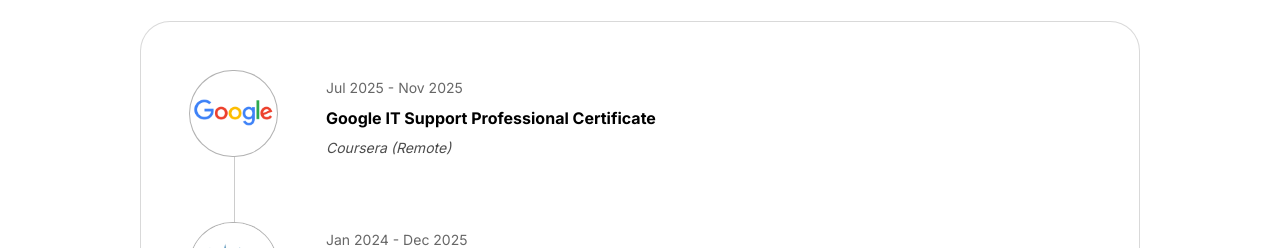
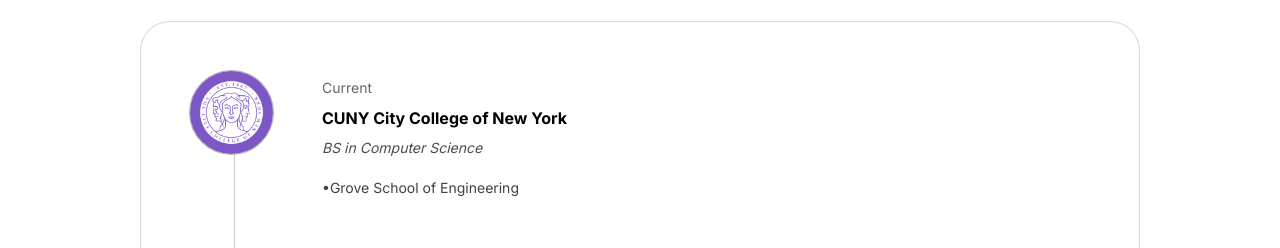
Before and after one commit to 10xdaemon/serverless-web-arch, a React (Vite) app: page / in a window 1280 px wide. Both pictures are taken after a click on the button "education". Shown: the part 1284-1532 px from the top of the page. Built offline with nearby package versions, Linux system fonts and the light colour scheme; no server answers.

Commit message:
added ccny to schools

```diff
--- a/client/components/ExperienceSection.tsx
+++ b/client/components/ExperienceSection.tsx
@@ -62,6 +62,15 @@ const experiences: ExperienceItem[] = [
 
 // Education data - academic history with degrees and honors
 const education: EducationItem[] = [
+  {
+    logo: "/assets/ccny_icon_v2.png",
+    dateRange: "Current",
+    school: "CUNY City College of New York",
+    degree: "BS in Computer Science",
+    bullets: [
+      "•Grove School of Engineering",
+    ],
+  },
   {
     logo: "/assets/Google High Resolution Flat Logo - 2000x2000.png",
     dateRange: "Jul 2025 - Nov 2025",
@@ -191,7 +200,7 @@ export default function ExperienceSection() {
               {education.map((edu, index) => (
                 <div key={index} className="flex gap-4 md:gap-8 lg:gap-12">
                   {/* Logo */}
-                  <div className="w-9 h-9 md:w-16 md:h-16 lg:w-[89px] lg:h-[87px] rounded-full border boarder-md:boarder-2 lg:boarder-2 border-foreground/30 dark:border-foreground/30 overflow-hidden flex-shrink-0 bg-background dark:bg-background transition-colors duration-300">
+                  <div className="w-9 h-9 md:w-16 md:h-16 lg:w-[85px] lg:h-[85px] rounded-full border boarder-md:boarder-2 lg:boarder-2 border-foreground/30 dark:border-foreground/30 overflow-hidden flex-shrink-0 bg-background dark:bg-background transition-colors duration-300">
                     <img
                       src={edu.logo}
                       alt={edu.school}
```
Also changed, not shown: public/assets/ccny_icon.png (added), public/assets/ccny_icon_v2.png (added).
